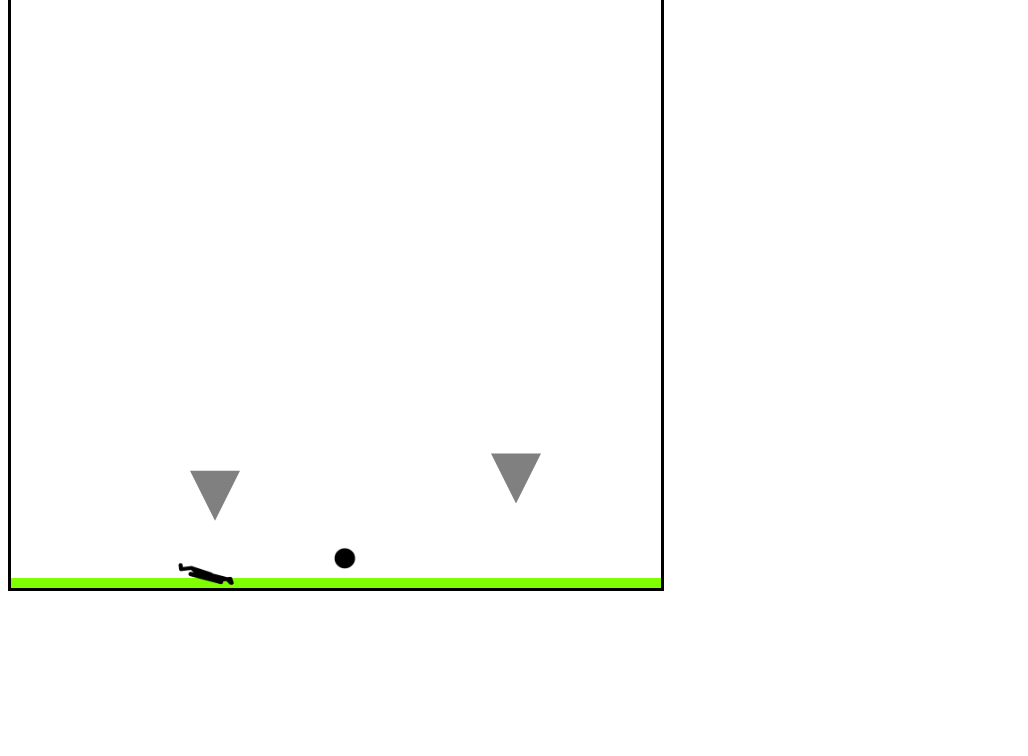
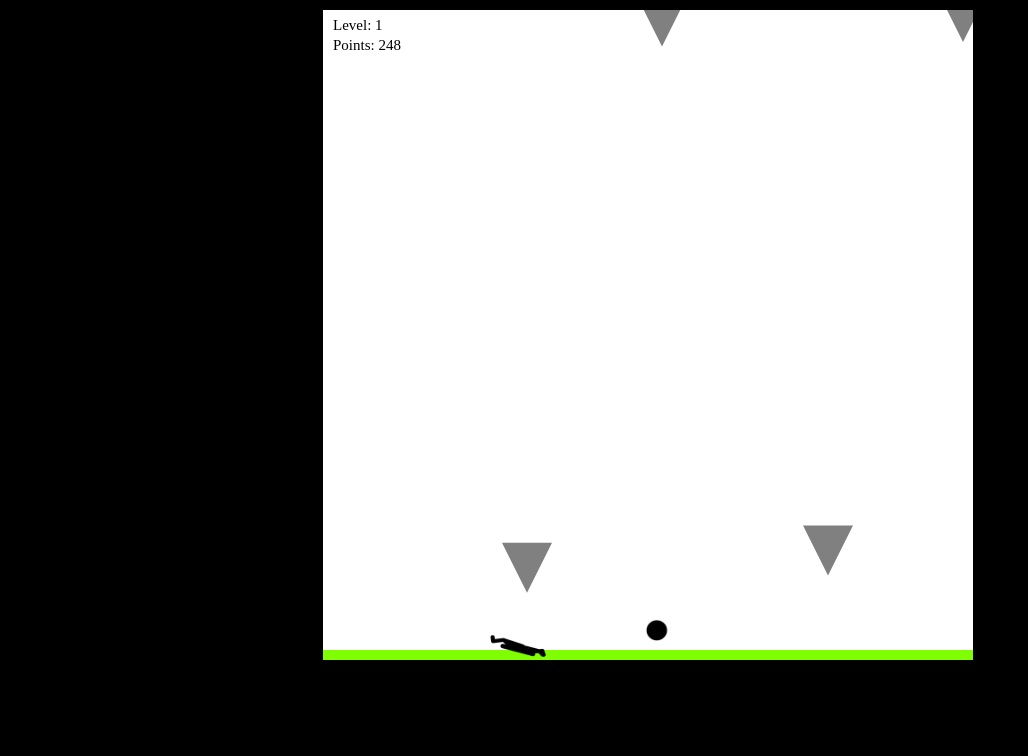
Before and after one commit to danemaison/avalanche, a plain HTML site: page index.html in a window 1280 px wide. Shown: the part 73-829 px from the top of the page, without its empty margins (0-1028 px from the left). Before the commit the page ends 800 px from the top, so only its background shows below. Drawn offline with Linux system fonts and the light colour scheme; a web font is replaced by a local one.

Commit message:
fixed formatting, added title, added background color and other css, adjusted out of bounds area

```diff
--- a/avalanche.js
+++ b/avalanche.js
@@ -1,37 +1,6 @@
-class Player {
-  constructor(height, position, direction, sprites) {
-    this.image = sprites
-    this.height = height;
-    this.position = position;
-    this.direction = direction
-  }
-}
-
 document.addEventListener('DOMContentLoaded', initializeApp);
 document.addEventListener('keydown', handleUserInput);
 document.addEventListener('keyup', playerDirectionDecay);
-
-function loadDeath(){
-  var sprites = [];
-  for (var i = 1; i < 70; i++){
-    var image = new Image();
-    image.src = `death-sprites/${i}.png`;
-    sprites.push(image);
-  }
-  return sprites;
-}
-function loadSprites(){
-  var sprites = {left:[], right:[]};
-  for(let i = 0; i < 30; i++){
-      sprites.left[i] = new Image();
-      sprites.left[i].src = `left-sprites/${i+1}.png`;
-  }
-  for(let i = 0; i < 30; i++){
-    sprites.right[i] = new Image();
-    sprites.right[i].src = `right-sprites/${i + 1}.png`;
-  }
-  return sprites;
-}
 
 var deathAnimation = loadDeath();
 var sprites = loadSprites();
@@ -63,34 +32,21 @@ var fallingPowerUps = [];
 var fallingTriangles = [];
 
 
-var player = new Player(canvas.height - 130, 200, 'left');
+var player = {
+  position: 200,
+  direction: 'left',
+  height: canvas.height - 130,
+
+}
 
 function initializeApp() {
-  keyLeft = false;
-  keyRight = false;
+  document.body.append(canvas);
 
-  points = 0;
-
-  acceleration = 5.5;
-  decay = 0;
-
-  // var gravityMultiplier = 0;
-  freezeTimer = 0;
-  invincibleTimer = 0;
-  invincible = false;
-
-  level = 1;
-  maxGravity = 13.5;
-  minGravity = 10;
-
-  fallingPowerUps = [];
-  fallingTriangles = [];
-
-  document.body.append(canvas);
   requestAnimationFrame(update);
 }
 
 var gameCount = 0;
+
 /* Main game loop */
 function update() {
   points++;
@@ -110,14 +66,11 @@ function update() {
   }
 
   if (invincibleTimer > 0) {
-    player.color = 'orange';
     invincibleTimer--;
   }
   else {
-    player.color = 'black';
     invincible = false;
   }
-
 
   if (gameCount % 150 === 0) {
     generatePowerUps();
@@ -130,7 +83,6 @@ function update() {
   movePowerUps();
   moveTriangles();
   displayScore();
-
 
 }
 
@@ -232,13 +184,6 @@ function generatePowerUps(){
     }
   }
 }
-function displayText(){
-  context.beginPath();
-  context.font = '35px hydrophilia-iced';
-  context.fillStyle = 'black';
-  context.fillText('Level ' + level, canvas.width/2 - 60, canvas.height/2);
-  context.closePath();
-}
 
 function displayScore(){
   context.beginPath();
@@ -277,7 +222,7 @@ function isOutOfBounds() {
   if (player.position > canvas.width - 8 && player.direction === 'right') {
     return true;
   }
-  else if (player.position < 8 && player.direction === 'left') {
+  else if (player.position < 15 && player.direction === 'left') {
     return true;
   }
   return false;
@@ -307,10 +252,10 @@ function movePlayer() {
         else{
           decay -= .25;
         }
-
       }
     }
   }
+
   if(keyLeft || keyRight){
     if (sprites.left[spriteIndex + 1]) {
       spriteIndex++
@@ -332,6 +277,7 @@ function movePlayer() {
       }
     }
   }
+
   if(invincible){
     context.globalAlpha = .3;
   }
@@ -341,7 +287,8 @@ function movePlayer() {
   else{
     context.drawImage(sprites.right[spriteIndex], player.position - 40, player.height + 35, 75, 100);
   }
-  context.globalAlpha = 1;
+
+  context.globalAlpha = 1; // reset
 }
 
 
@@ -394,9 +341,10 @@ function createPowerUp(){
       color = 'orange';
       break;
   }
+
   fallingPowerUps.push({x: startingX, y: startingY, gravity: gravity, type:type, color:color});
+}
 
-}
 function movePowerUps(){
   for (var i = 0; i < fallingPowerUps.length; i++){
     if(fallingPowerUps[i].y > canvas.height){
@@ -484,7 +432,6 @@ function checkPowerUpCollision(){
           return true;
         }
   }
-  // player.color = 'black';
   return false;
 }
 
@@ -539,7 +486,7 @@ function drawDeath(){
     drawGrass();
     moveTriangles();
     displayScore();
-    if(deathAnimation[deathCount + 1 ]){
+    if(deathAnimation[deathCount + 1]){
       requestAnimationFrame(drawDeath);
       context.drawImage(deathAnimation[deathCount], player.position - 40, player.height + 45, 225, 110);
       deathCount++
@@ -548,6 +495,27 @@ function drawDeath(){
       context.drawImage(deathAnimation[deathCount], player.position - 40, player.height + 45, 225, 110);
       return false;
     }
+}
 
+function loadDeath() {
+  var sprites = [];
+  for (var i = 1; i < 70; i++) {
+    var image = new Image();
+    image.src = `death-sprites/${i}.png`;
+    sprites.push(image);
+  }
+  return sprites;
+}
 
+function loadSprites() {
+  var sprites = { left: [], right: [] };
+  for (let i = 0; i < 30; i++) {
+    sprites.left[i] = new Image();
+    sprites.left[i].src = `left-sprites/${i + 1}.png`;
+  }
+  for (let i = 0; i < 30; i++) {
+    sprites.right[i] = new Image();
+    sprites.right[i].src = `right-sprites/${i + 1}.png`;
+  }
+  return sprites;
 }
--- a/index.html
+++ b/index.html
@@ -2,15 +2,25 @@
 <html lang="en">
 <head>
   <title>Avalanche</title>
-  <link rel="stylesheet" href="https://use.typekit.net/hkg6wbr.css">
+  <!-- <link rel="stylesheet" href="https://use.typekit.net/hkg6wbr.css"> -->
   <style>
     @import url("https://use.typekit.net/hkg6wbr.css");
     canvas{
       border:3px solid black;
     }
+    body{
+      text-align: center;
+      font-family: hydrophilia-iced;
+      color:white;
+      height:100vh;
+      width:100%;
+      background-color: black;
+      overflow:hidden;
+    }
   </style>
 </head>
 <body>
+  <h1>Avalanche!</h1>
   <script src="avalanche.js"></script>
 </body>
 </html>
```
